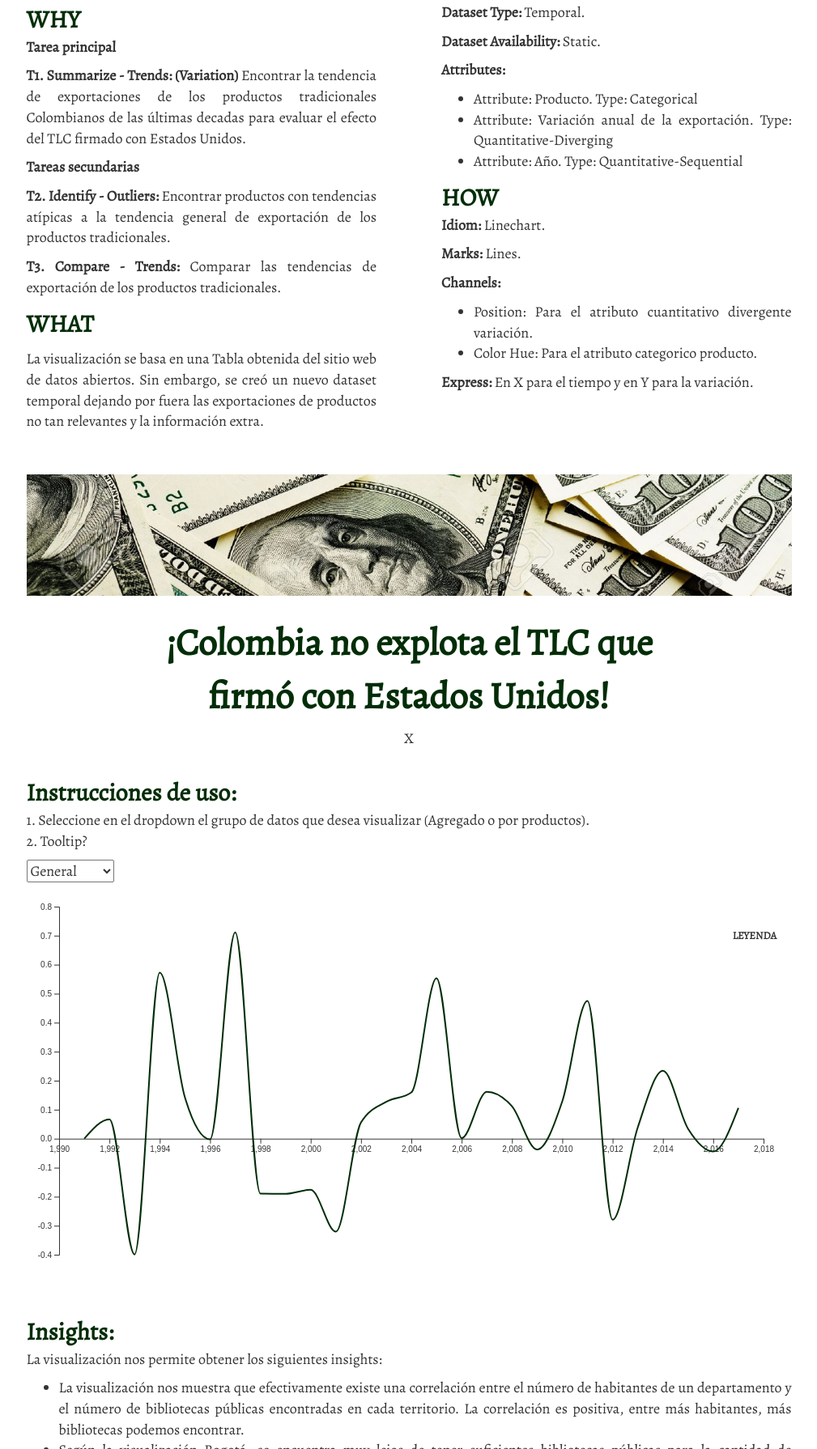
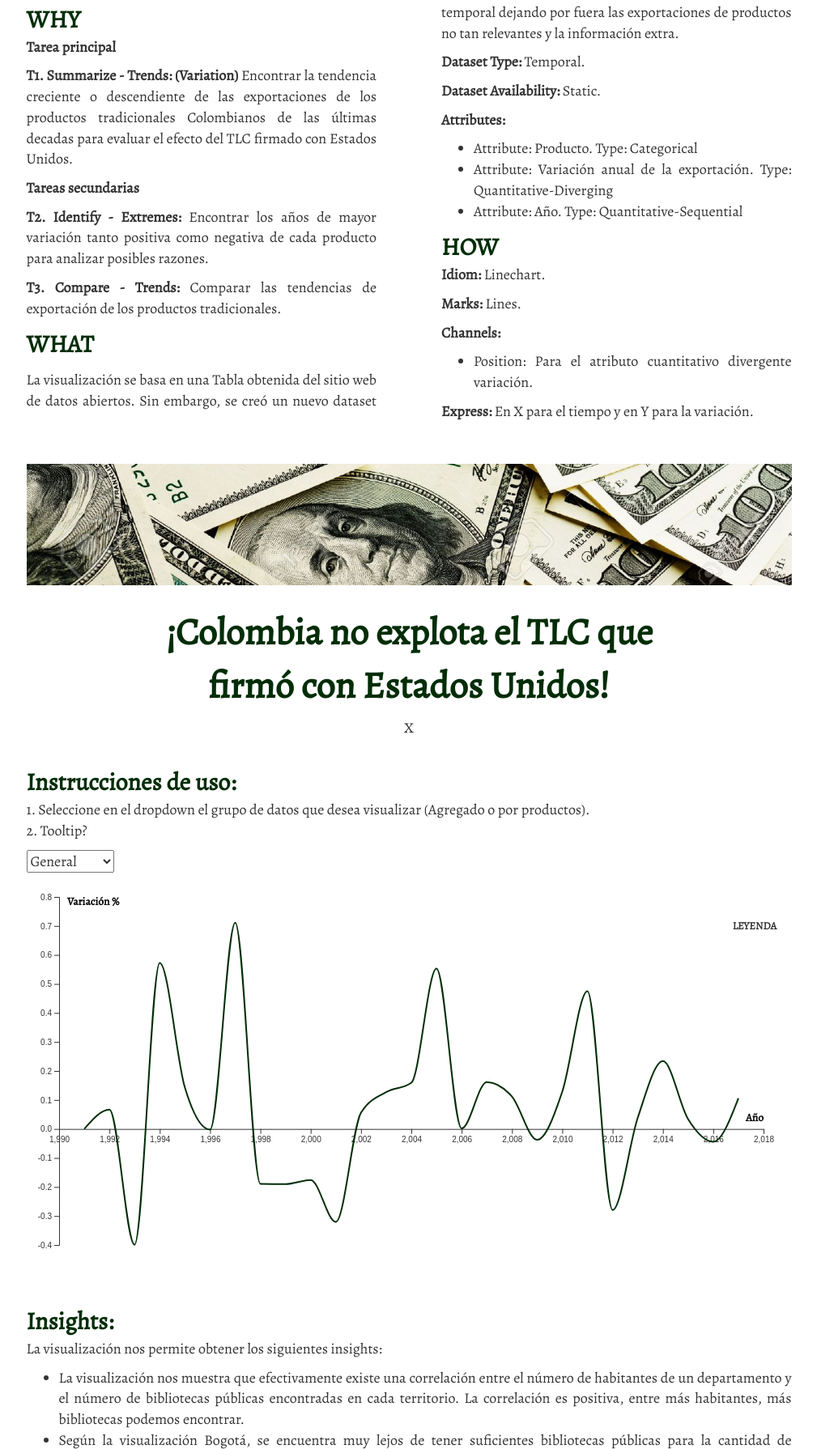
Before and after one commit to camilospn/ExportacionesDeColombiaAEstadosUnidos, a plain HTML site: page index.html in a window 1280 px wide. Shown: the part 673-2463 px from the top of the page at 81% size, without its empty margins (135-1144 px from the left). Drawn offline with nearby package versions, Linux system fonts and the light colour scheme.

Commit message:
actualizado

```diff
--- a/index.html
+++ b/index.html
@@ -188,9 +188,9 @@
 			  <span class="titulo2">WHY</span>
 
 			  <p><strong>Tarea principal</strong>
-			  <p><strong>T1. Summarize - Trends: (Variation)</strong> Encontrar la tendencia de exportaciones de los productos tradicionales Colombianos de las últimas decadas para evaluar el efecto del TLC firmado con Estados Unidos.
+			  <p><strong>T1. Summarize - Trends: (Variation)</strong> Encontrar la tendencia creciente o descendiente de las exportaciones de los productos tradicionales Colombianos de las últimas decadas para evaluar el efecto del TLC firmado con Estados Unidos.
 			  <p><strong>Tareas secundarias</strong><br/>
-			  <p><strong>T2. Identify - Outliers: </strong> Encontrar productos con tendencias atípicas a la tendencia general de exportación de los productos tradicionales.
+			  <p><strong>T2. Identify - Extremes: </strong> Encontrar los años de mayor variación tanto positiva como negativa de cada producto para analizar posibles razones.
 			  <p><strong>T3. Compare - Trends:</strong> Comparar las tendencias de exportación de los productos tradicionales.
 
 			  <p>
@@ -216,7 +216,6 @@
 			<p><strong>Channels: </strong>
 			<p><ul>
 				<li>Position: Para el atributo cuantitativo divergente variación. </li>
-				<li>Color Hue: Para el atributo categorico producto. </li>
 			</ul>
 			 </p>
 
@@ -365,6 +364,21 @@
 			.attr('transform', 'translate(0,0)')
 			.attr('class', 'yaxis')
 			.call(yAxis);
+
+		// adding label. For x-axis, it's at (10, 10), and for y-axis at (width, height-10).
+			svg.append('text')
+				.attr('x', 10)
+				.attr('y', 10)
+				.attr('class', 'label')
+				.text('Variación %');
+
+			svg.append('text')
+				.attr('x', width)
+				.attr('y', yScale(0) - 10)
+				.attr('text-anchor', 'end')
+				.attr('class', 'label')
+				.text('Año');
+
 
 		// 9. Append the path, bind the data, and call the line generator
 		svg.append("path")
```
